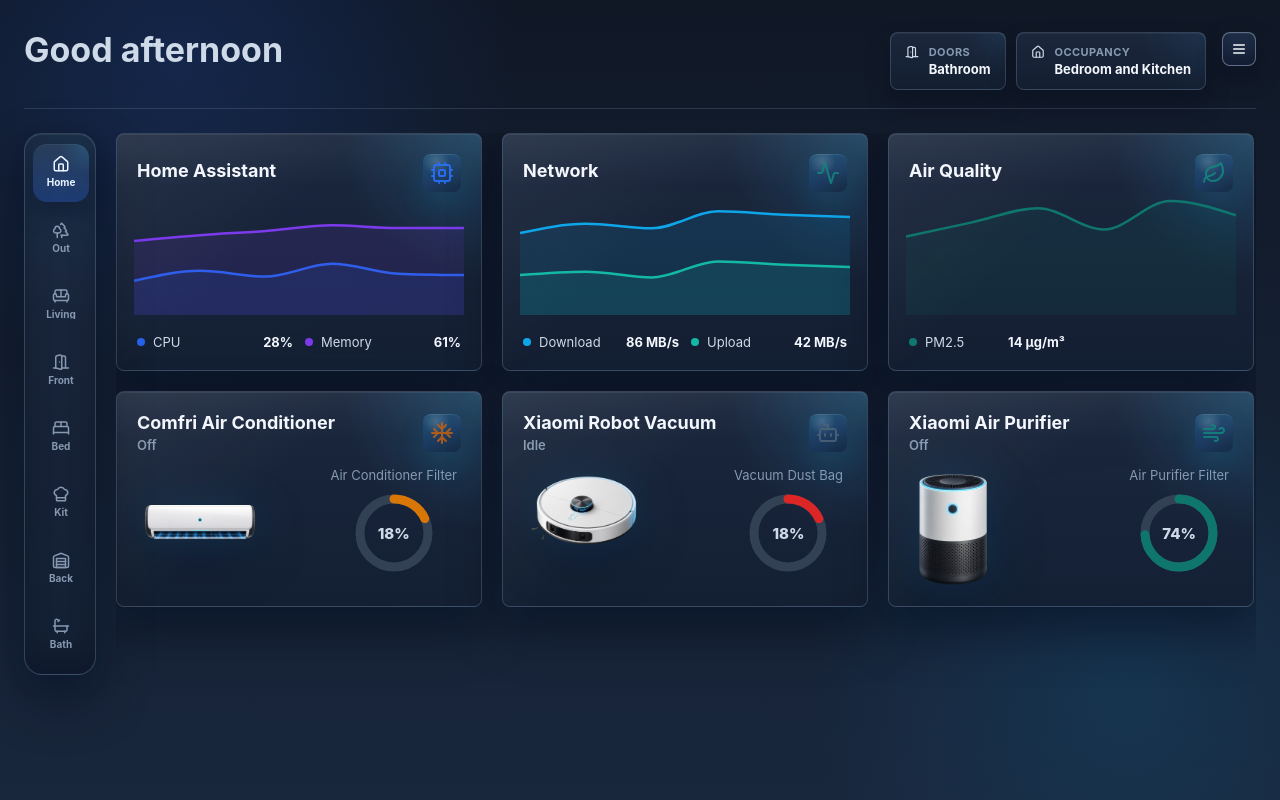
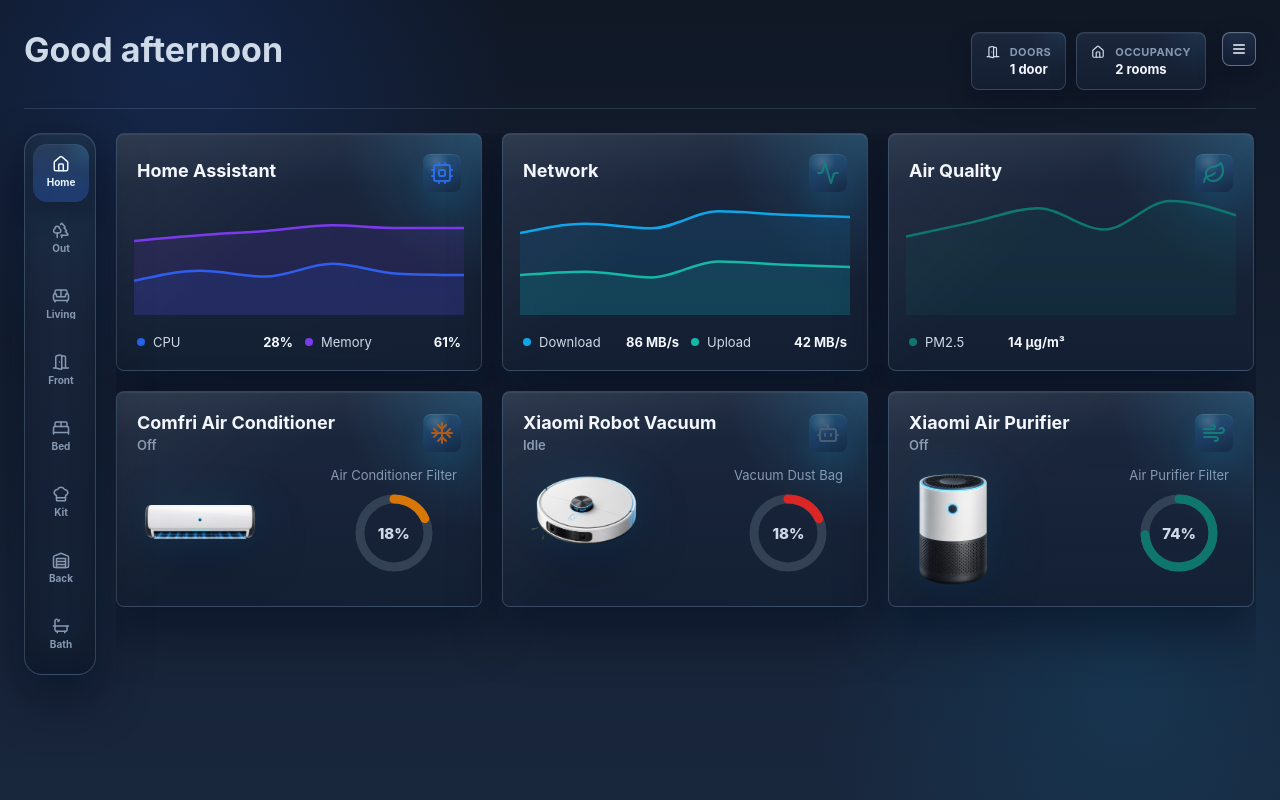
Before and after one commit to Nishen-Peiris/ha-dashboard, a React (Vite) app: page / in a window 1280 px wide. Built offline with nearby package versions, Linux system fonts and the light colour scheme.

Commit message:
Show counts in header chips

```diff
--- a/src/components/DashboardHeader.jsx
+++ b/src/components/DashboardHeader.jsx
@@ -31,13 +31,6 @@ const SCENE_ENTITY_IDS = [
   'input_boolean.play_time',
   'input_boolean.movie_time',
 ]
-
-function joinNatural(items) {
-  if (!items.length) return ''
-  if (items.length === 1) return items[0]
-  if (items.length === 2) return `${items[0]} and ${items[1]}`
-  return `${items.slice(0, -1).join(', ')}, and ${items[items.length - 1]}`
-}
 
 function formatCount(count, singular, plural = `${singular}s`) {
   return `${count} ${count === 1 ? singular : plural}`
@@ -75,12 +68,6 @@ export default function DashboardHeader({
   const chipDialogRef = useRef(null)
   const activeRooms = occupiedRooms.filter((room) => room.occupied)
   const activeDoors = openDoors.filter((door) => door.open)
-  const doorText = activeDoors.length ? joinNatural(activeDoors.map((door) => stripTrailingWord(door.name, 'Door'))) : 'All secure'
-  const occupancyText = activeRooms.length
-    ? (activeRooms.length <= 2
-      ? joinNatural(activeRooms.map((room) => room.name))
-      : formatCount(activeRooms.length, 'room'))
-    : 'No active rooms'
   const lightsOn = DEVICE_GROUPS.lights.filter((entityId) => entityIndex[entityId]?.state === 'on').length
   const fansOn = DEVICE_GROUPS.fans.filter((entityId) => entityIndex[entityId]?.state === 'on').length
   const airConditionersOn = DEVICE_GROUPS.airConditioners.filter((entityId) => entityIndex[entityId]?.state === 'on').length
@@ -103,14 +90,14 @@ export default function DashboardHeader({
       key: 'doors',
       icon: DoorOpen,
       label: 'Doors',
-      value: doorText,
+      value: formatCount(activeDoors.length, 'door'),
       items: activeDoors.map((door) => door.name),
     } : null,
     activeRooms.length > 0 ? {
       key: 'occupancy',
       icon: Home,
       label: 'Occupancy',
-      value: occupancyText,
+      value: formatCount(activeRooms.length, 'room'),
       items: activeRooms.map((room) => room.name),
     } : null,
     lightsOn > 0 ? {
```
